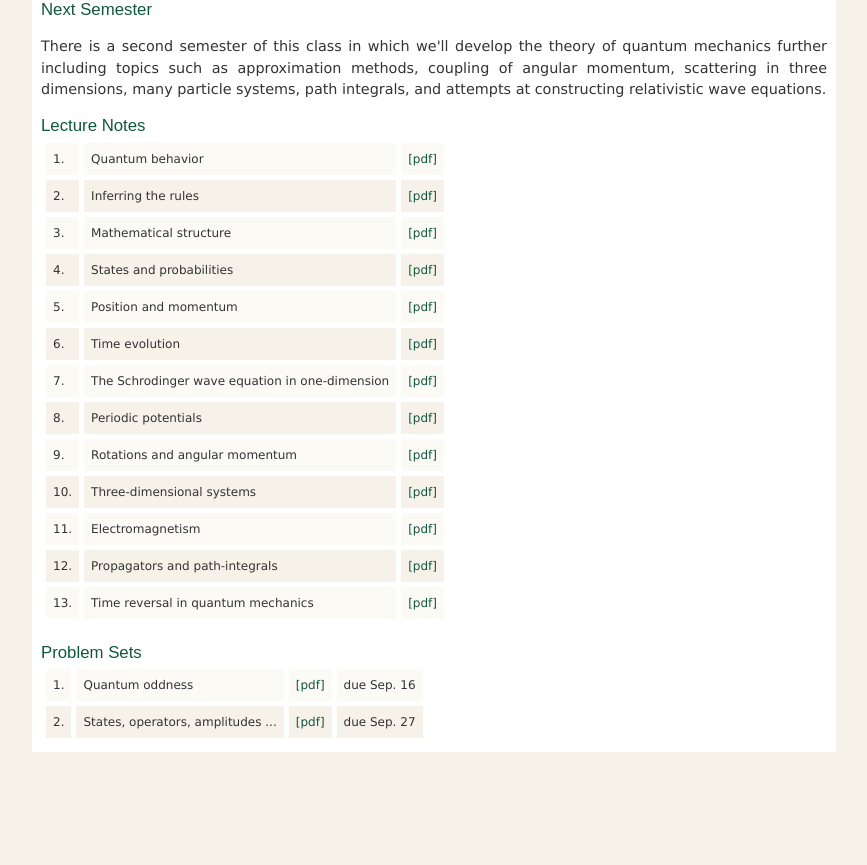
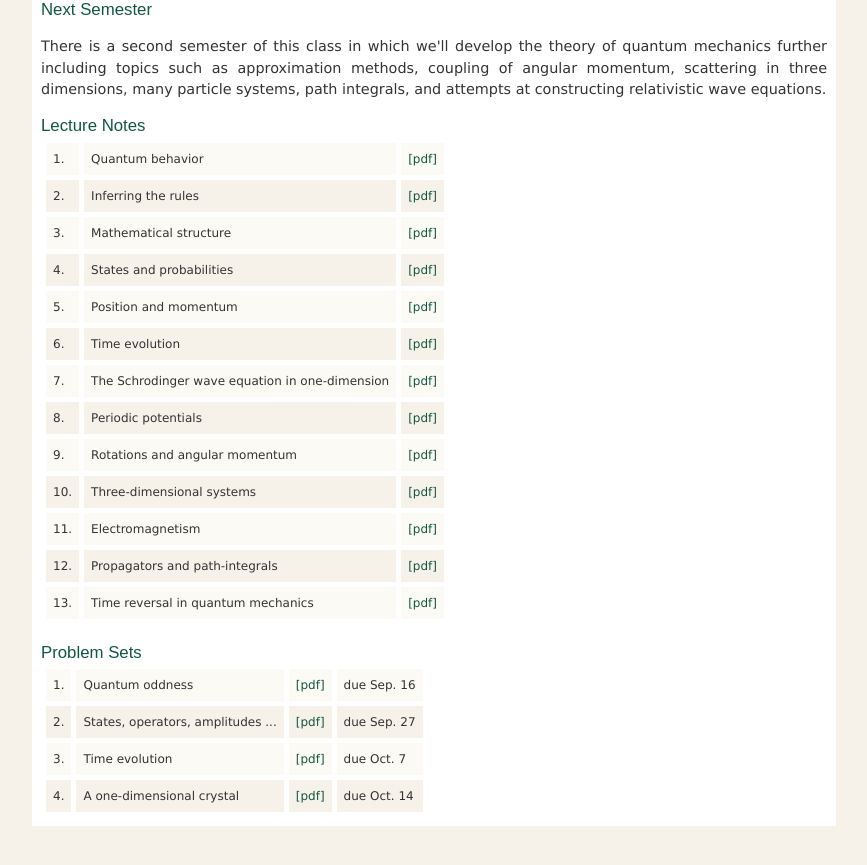
Before and after one commit to jozefdudek/personal_website, a Jekyll site: the page built from Phys621.html, in a window 1280 px wide and 900 px high, scrolled down 2329 px. Shown: the top 865 px of the window, without its empty margins (192-1059 px from the left). Built offline with Jekyll 4.4.1, drawn with Linux system fonts in a browser that asks for light colours; before the commit the page ends 3155 px from its top, so only the background shows below that.

Commit message:
hw3, hw4

```diff
--- a/Phys621.html
+++ b/Phys621.html
@@ -256,24 +256,27 @@ at constructing relativistic wave equations. </p>
       <td class="highlights">due Sep. 27</td>
     </tr>
 
-   <!--
+
     <tr class="highlights">
       <td class="highlights"> 3. </td>
       <td class="highlights">Time evolution </td>
       <td class="highlights">
-        <a href="https://wm1693.box.com/s/yj4oub9dviydo5esyktklmwrufrpndiz">[pdf]</a>
+        <a href="https://wm1693.box.com/s/l4av0kik0gnqfe7blvx7pf7otap0krxc">[pdf]</a>
       </td>
-      <td class="highlights">due Oct. 8</td>
+      <td class="highlights">due Oct. 7</td>
     </tr>
+
 
     <tr class="highlights">
       <td class="highlights"> 4. </td>
       <td class="highlights">A one-dimensional crystal</td>
       <td class="highlights">
-        <a href="https://wm1693.box.com/s/2ot1ny7d98g99wm31ytcr4x0c56fxyfj">[pdf]</a>
+        <a href="https://wm1693.box.com/s/zg1is0dzotuc5p7uttzlr1vf4jw0l2bs">[pdf]</a>
       </td>
-      <td class="highlights">due Oct. 15</td>
+      <td class="highlights">due Oct. 14</td>
     </tr>
+
+       <!--
 
    <tr class="highlights">
       <td class="highlights"> 5. </td>
```
